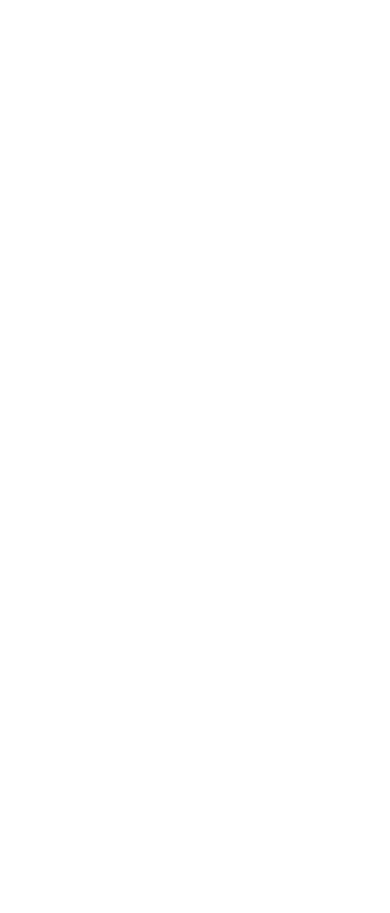
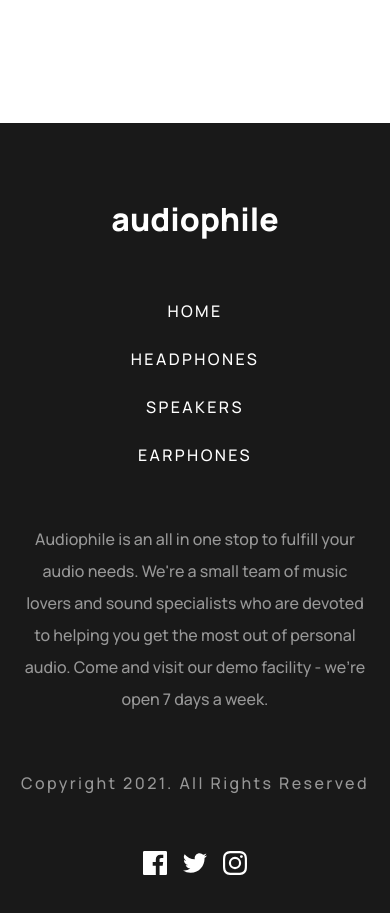
Before and after one commit to DEAckeret/Audiophile-Ecommerce-Website, a React (Create React App) app: page / in a window 390 px wide. Shown: the part 3500-4413 px from the top of the page. Before the commit the page ends 3495 px from the top, so only its background shows below. Built offline with nearby package versions, Linux system fonts and the light colour scheme.

Commit message:
homepage finished. beginning headphones page.

```diff
--- a/src/App.css
+++ b/src/App.css
@@ -260,6 +260,28 @@ button {
   }
 }
 
+/* Headphones Page */
+
+.headphones-page {
+  display: flex;
+  flex-direction: column;
+  align-items: center;
+  gap: 1.5rem;
+  padding-inline: 1.25rem;
+}
+
+.headphones-title {
+  font-weight: 800;
+  font-size: 36px;
+  text-transform: uppercase;
+  text-align: center;
+  background-color: var(--color-dark-100);
+  color: var(--color-neutral);
+  margin-top: 8vh;
+  padding: 1rem 2rem;
+  width: 100vw;
+}
+
 /* MOBILE MENU this frequents on mobile view. */
 
 .mobile-menu {
@@ -444,3 +466,58 @@ width: 10rem;
 .brand-best {
   color: var(--color-primary);
 }
+
+
+/* FOOTER */
+
+.footer-content {
+  display: flex;
+  flex-direction: column;
+  align-items: center;
+  gap: 1.5rem;
+  padding-inline: 1.25rem;
+}
+
+.footer-content h1 {
+  font-weight: 800;
+  margin-block: 2rem;
+}
+
+.footer-links {
+  display: flex;
+  flex-direction: column;
+  align-items: center;
+  gap: 1.5rem;
+}
+
+.footer-links a {
+  font-weight: 500;
+  color: var(--color-neutral);
+  text-transform: uppercase;
+  letter-spacing: .15rem;
+  text-decoration: none;
+}
+
+.footer-sendoff {
+  font-weight: 500;
+  color: var(--color-neutral-accent);
+  text-align: center;
+  margin-top: 2rem;
+  line-height: 2rem;
+}
+
+.footer-copyright {
+  font-weight: 500;
+  color: var(--color-neutral-accent);
+  letter-spacing: .15rem;
+  text-align: center;
+  margin-block: 2rem;
+}
+
+.footer-socials {
+  display: flex;
+  gap: 1rem;
+  flex-direction: row;
+  align-items: center;
+  justify-content: center;
+}
--- /dev/null
+++ b/src/components/Footer.js
@@ -0,0 +1,41 @@
+import { Link } from "react-router-dom";
+import facebook from "../assets/shared/desktop/icon-facebook.svg";
+import twitter from "../assets/shared/desktop/icon-twitter.svg";
+import instagram from "../assets/shared/desktop/icon-instagram.svg";
+
+
+function Footer() {
+    return (
+        <footer className="bg-dark">
+            <div className="footer-content">
+                <div className="filler-1"></div>
+            <h1 className="color-light">audiophile</h1>
+            <div className="footer-links">
+                <Link to="/">Home</Link>
+                <Link to="/headphones">Headphones</Link>
+                <Link to="/speakers">Speakers</Link>
+                <Link to="/earphones">Earphones</Link>
+            </div>
+
+            <div className="footer-sendoff">
+                <p>Audiophile is an all in one stop to fulfill your audio needs. We're a small team of music lovers and sound specialists who are devoted to helping you get the most out of personal audio. Come and visit our demo facility - we’re open 7 days a week.</p>
+            </div>
+
+            <div className="footer-copyright">
+                <p>Copyright 2021. All Rights Reserved</p>
+            </div>
+
+            <div className="footer-socials">
+                <a><img src={facebook} alt="Description" /></a>
+                <a><img src={twitter} alt="Description" /></a>
+                <a><img src={instagram} alt="Description" /></a>
+            </div>
+
+            <div className="filler-1"></div>
+
+            </div>
+        </footer>
+    );
+}
+
+export default Footer;
--- a/src/pages/headphones.js
+++ b/src/pages/headphones.js
@@ -1,10 +1,29 @@
+import Navbar from "../components/Navbar";
+import xx99Mark1 from "../assets/shared/desktop/image-xx99-mark-two-headphones.jpg";
 
+function Headphones( ) {
+  return (
+    <>
+      <Navbar />
+      <div className="headphones-page">
+        <p className="headphones-title">Headphones</p>
 
-function Headphones() {
-  return (
-    <div>
-      <h1>Headphones</h1>
+        <div className="headphones-product">
+          <div className="headphones-product-img">
+            <img src={xx99Mark1} alt="XX99 Mark 1 Headphones" />
+          </div>
+
+          <div className="headphones-product-info">
+            <p>NEW PRODUCT</p>
+            <h2>XX99 Mark II Headphones</h2>
+            <p>The new </p>
+            <button>See Product</button>
+          </div>
+      </div>
+
+      <div className="filler-8"></div>
     </div>
+  </>
   );
 }
 
--- a/src/pages/home.js
+++ b/src/pages/home.js
@@ -4,6 +4,7 @@ import imageHeader from "../assets/home/mobile/image-header.jpg";
 import MobileMenu from "../components/mobile-comp/MobileMenu";
 import ProductAd from "../components/ProductAd";
 import BrandMessage from "../components/BrandMessage";
+import Footer from "../components/Footer";
 
 
 function Home( ) {
@@ -35,7 +36,9 @@ function Home( ) {
 
                 <BrandMessage />
 
+                <div className="filler-8"></div>
 
+                <Footer />
             </div>
         </>
     );
```
